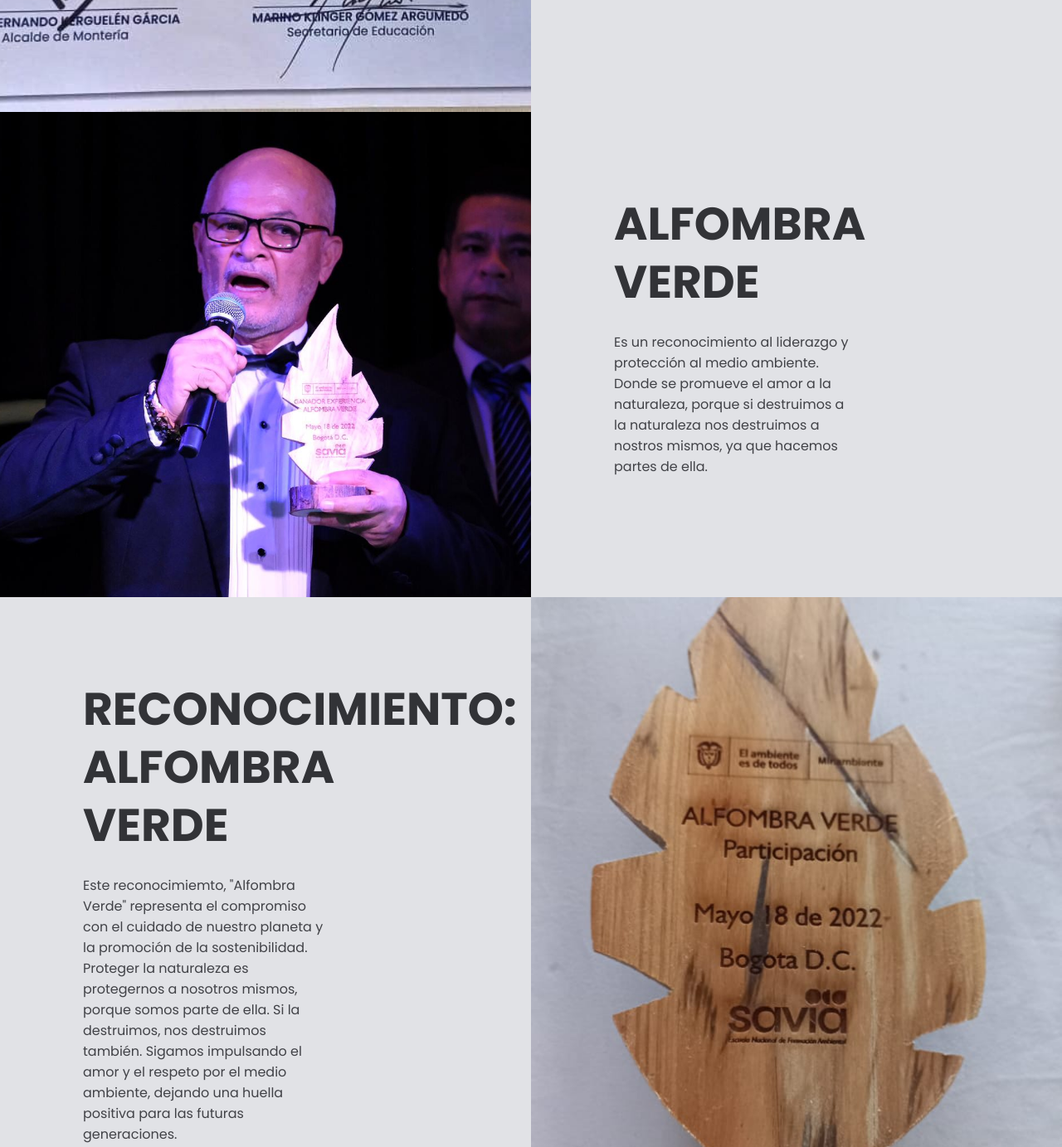
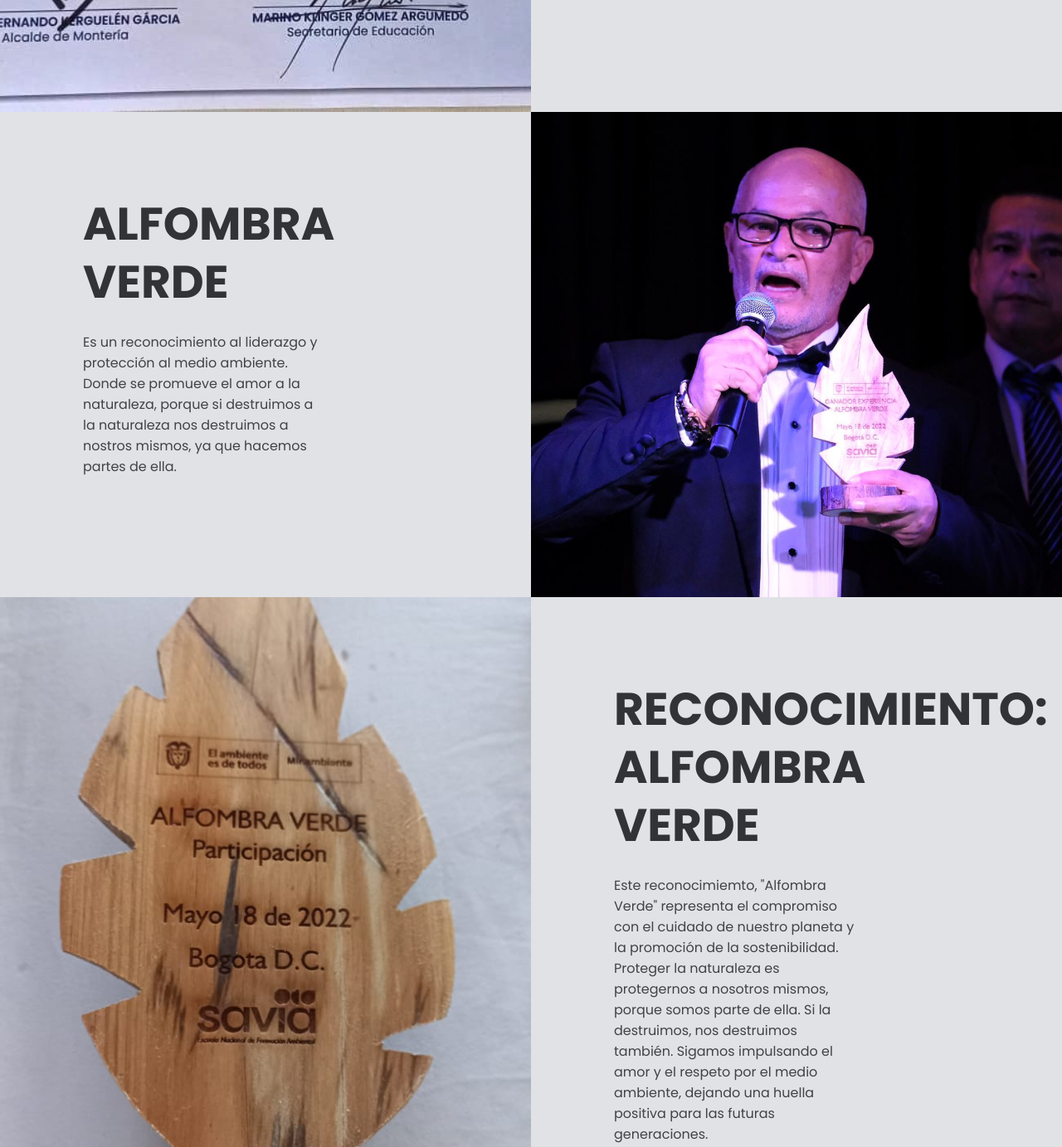
Before and after one commit to ildefonsomestra/IldefonsoMestra, a plain HTML site: page View/events.html in a window 1280 px wide. Shown: the part 2680-4063 px from the top of the page at 83% size. Drawn offline with nearby package versions, Linux system fonts and the light colour scheme.

Commit message:
Update events.html

```diff
--- a/View/events.html
+++ b/View/events.html
@@ -75,25 +75,25 @@
     </section>
 
     <section class="general">
-        <div class="general-20v">
-        </div>
         <div class="general-1">
             <h2>ALFOMBRA VERDE
             </h2>
             <p>
                     Es un reconocimiento al liderazgo y protección al medio ambiente. Donde se promueve el amor a la naturaleza, porque si destruimos a la naturaleza nos destruimos a nostros mismos, ya que hacemos partes de ella.
-                </p>
             </div>
+        <div class="general-20v"></div>
     </section>
 
     <section class="general">
+        <div class="general-21v">
+        </div>
             <div class="general-1">
                 <h2>RECONOCIMIENTO: ALFOMBRA VERDE
                 </h2>
                 <p>
                     Este reconocimiemto, "Alfombra Verde" representa el compromiso con el cuidado de nuestro planeta y la promoción de la sostenibilidad. Proteger la naturaleza es protegernos a nosotros mismos, porque somos parte de ella. Si la destruimos, nos destruimos también. Sigamos impulsando el amor y el respeto por el medio ambiente, dejando una huella positiva para las futuras generaciones.
+                </p>
             </div>
-        <div class="general-21v"></div>
     </section>
 
     <section class="general">
```
Lines whose indentation alone changed are shown as unchanged.
